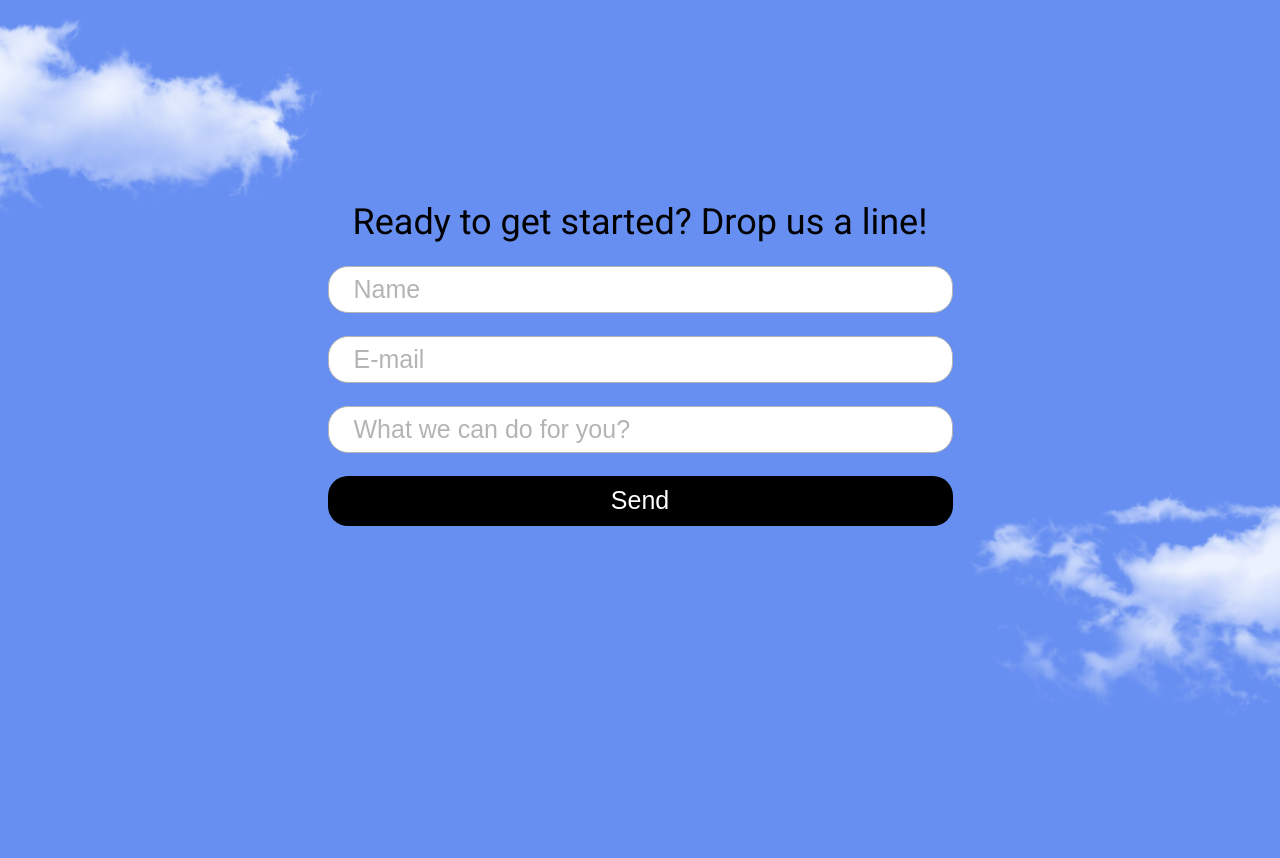
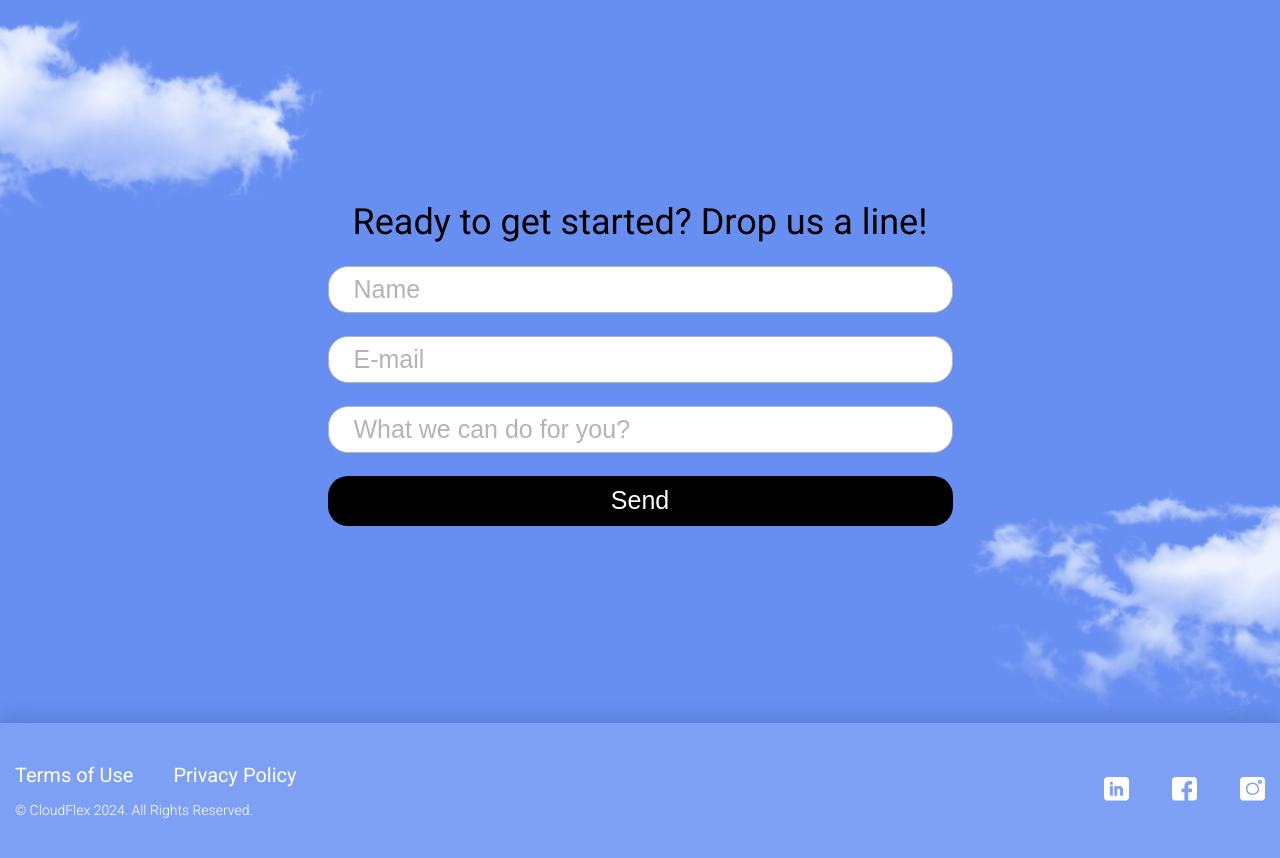
Before and after one commit to happylegendyt-source/landing_live_streaming2, a website: page index.html in a window 1280 px wide. Shown: the part 5332-6190 px from the top of the page. Before the commit the page ends 6055 px from the top, so only its background shows below. Drawn offline with nearby package versions, Linux system fonts and the light colour scheme; files that its build step writes are made by us from their sources.

Commit message:
contacts section

```diff
--- a/index.html
+++ b/index.html
@@ -264,6 +264,42 @@
             <div class="form-section__bg-cloud cloud--right"></div>
         </section>
     </main>
+    <footer class="footer-section" aria-label="contacts section">
+        <div class="container">
+            <div class="footer">
+                <div class="footer__terms">
+                    <div class="footer__terms-links">
+                        <a href="#" class="footer__terms-link">
+                            Terms of Use
+                        </a>
+                        <a href="#" class="footer__terms-link">
+                            Privacy Policy
+                        </a>
+                    </div>
+
+                    <div class="footer__terms-rights">© CloudFlex 2024. All Rights Reserved.</div>
+                </div>
+
+                <address class="footer__contacts">
+                    <a href="https://linkedin.com" target="_blank">
+                        <svg class="footer__contacts-icon" aria-label="linkedin icon">
+                            <use href="assets/sprites.svg#linkedin-icon"></use>
+                        </svg>
+                    </a>
+                    <a href="https://facebook.com" target="_blank">
+                        <svg class="footer__contacts-icon" aria-label="facebook icon">
+                            <use href="assets/sprites.svg#facebook-icon"></use>
+                        </svg>
+                    </a>
+                    <a href="https://instagram.com" target="_blank">
+                        <svg class="footer__contacts-icon" aria-label="instagram icon">
+                            <use href="assets/sprites.svg#instagram-icon"></use>
+                        </svg>
+                    </a>
+                </address>
+            </div>
+        </div>
+    </footer>
 </body>
 
 </html>
--- /dev/null
+++ b/styles/_contacts.scss
@@ -0,0 +1,54 @@
+@use 'variables' as v;
+@use 'mixins' as m;
+@use 'sass:color';
+@use 'placeholders';
+
+.footer-section {
+    background-color: color.adjust(v.$color_white, $alpha: -0.85);
+    box-shadow: 0 -5px 20px 0 rgba(0, 0, 0, .15);
+
+    .footer{
+        width: 100%;
+        height: 135px;
+        margin: 0 auto;
+        padding: 0 15px;
+        @include m.d-flex(space-between, center, nowrap, row, 0, 0);
+
+        &__terms{
+            @include m.d-flex(start, start, nowrap, column, 0, 15px);
+            @include m.font(20px, 400, v.$color_white);
+
+            &-links{
+                @include m.d-flex(start, center, nowrap, row, 40px, 0);
+                @include m.font(20px, 400, v.$color_white);
+            }
+            &-link{
+                @extend %hover-black;
+            }
+            &-rights {
+                @include m.font(14px, 300, v.$color_white);
+            }
+
+        }
+
+        &__contacts {
+            @include m.d-flex(space-between, center, nowrap, row, 43px, 0);
+
+            &-icon{
+                width: 25px;
+                height: 24px;
+                fill: v.$color_white;
+
+                &:hover{
+                    fill: v.$color_black;
+                    cursor: pointer;
+                }
+            }
+        }
+
+        @media (max-width: v.$media_sm) {
+            @include m.d-flex(center, center, nowrap, column-reverse, 0, 20px);
+        }
+    }
+
+}
--- a/styles/_importer.scss
+++ b/styles/_importer.scss
@@ -7,3 +7,4 @@
 @forward 'experience';
 @forward'testimonials';
 @forward 'form';
+@forward 'contacts';
```
